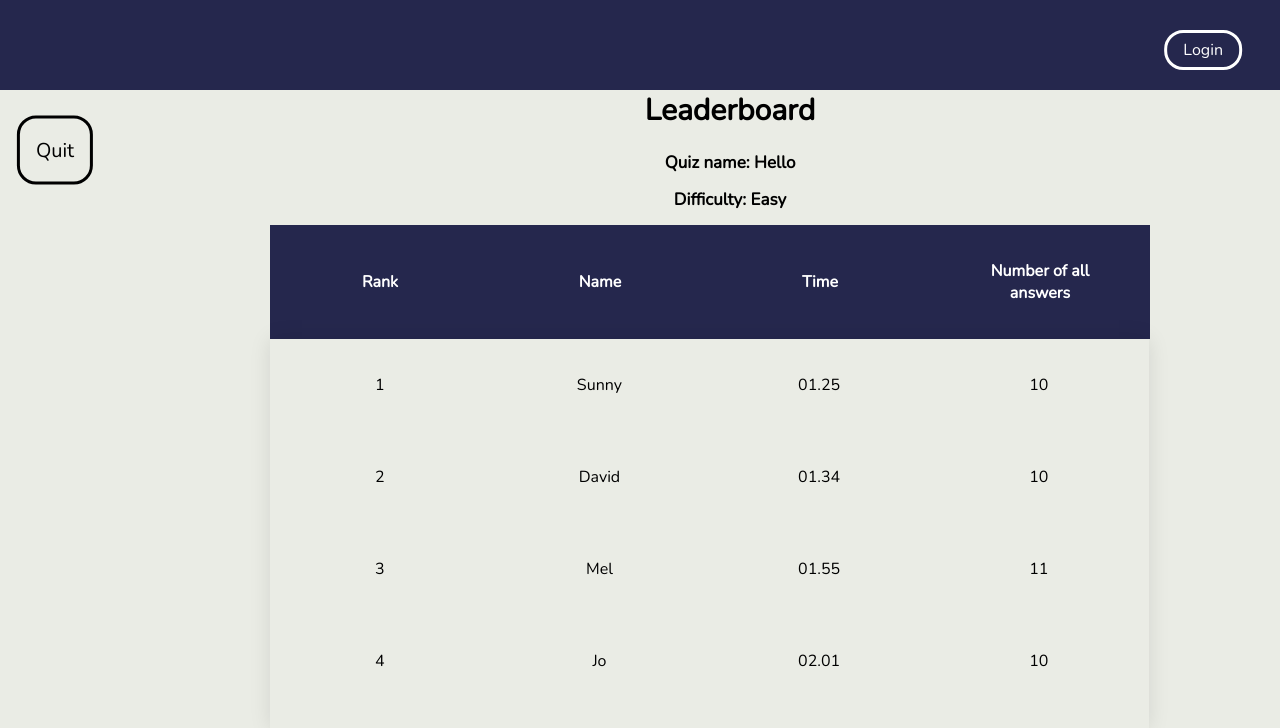
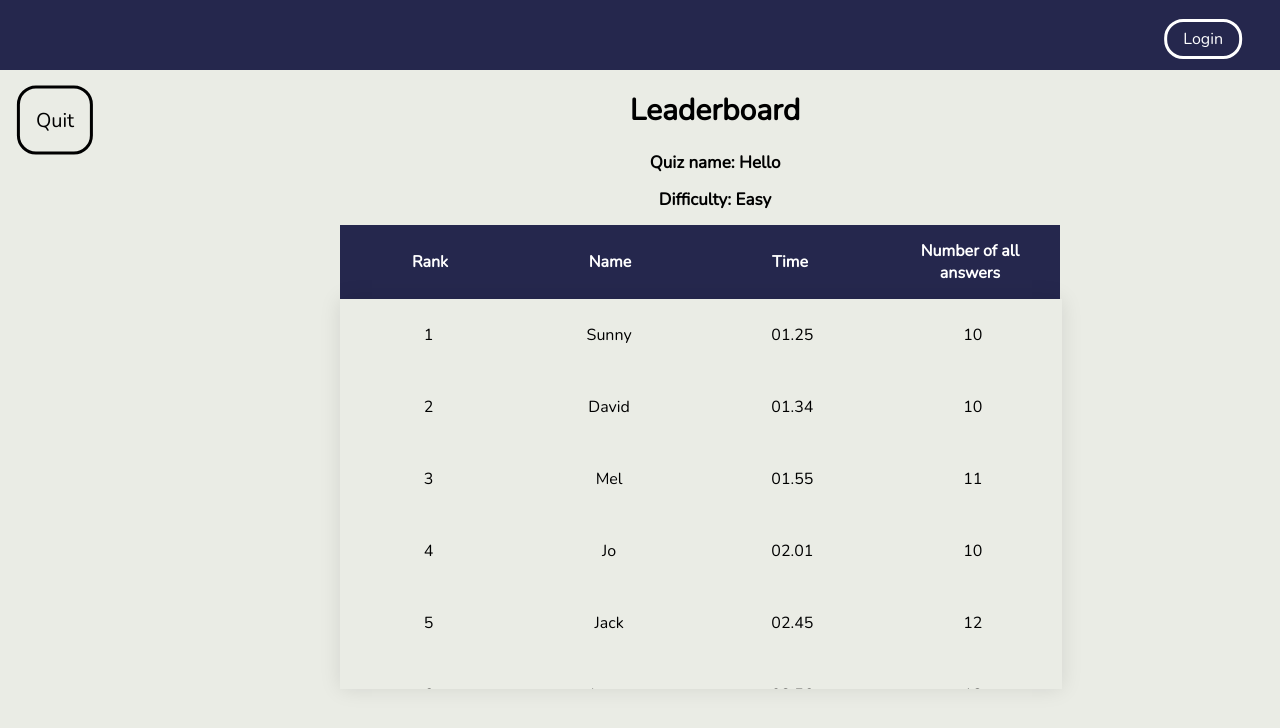
Before and after one commit to NutthanichN/Quizer, a Django app: template quizer_game/templates/quizer_game/leaderboard.html in a window 1280 px wide. Shown: the top 728 px of the page. Run offline with Django 3.2, Linux system fonts and the light colour scheme; the template is opened without the code that fills it, so the values that code supplies are empty.

Commit message:
adjust size of fixed header and table

```diff
--- a/quizer_game/static/quizer_game/styles/leaderboard.css
+++ b/quizer_game/static/quizer_game/styles/leaderboard.css
@@ -26,7 +26,7 @@ body {
   z-index: 10;
   position: fixed;
   width: 100%;
-  height: 90px;
+  height: 70px;
   background: #25274d;
 }
 
@@ -34,23 +34,28 @@ h1 {
   color: black;
   text-align: center;
   font-size: 30px;
+  margin-left: -100px;
+
 }
 
 h2 {
   color: black;
   text-align: center;
   font-size: 17px;
+  margin-left: -100px;
+
 }
 
 .fixed_header{
   width: 920px;
   table-layout: fixed;
   border-collapse: collapse;
+  margin-left: 70px;
 }
 
 .fixed_header tbody{
   display:block;
-  width: 95.5%;
+  width: 78.5%;
   overflow: auto;
   height: 390px;
   box-shadow: 0 0 20px rgba(0,0,0,0.1);
@@ -59,10 +64,14 @@ h2 {
 .fixed_header thead tr {
    display: block;
 }
+.fixed_header th{
+  padding: 15px;
+  text-align: center;
+  width: 200px;
+}
 
-
-.fixed_header th, .fixed_header td {
-  padding: 35px;
+.fixed_header td {
+  padding: 25px;
   text-align: center;
   width: 200px;
 }
@@ -160,8 +169,8 @@ tbody td {
 
 #quit a{
    position: fixed;
-    top: 150px;
-    left: 55px;
+   top: 120px;
+   left: 55px;
   -webkit-transform: translate(-50%, -50%);
           transform: translate(-50%, -50%);
   color: black;
```
